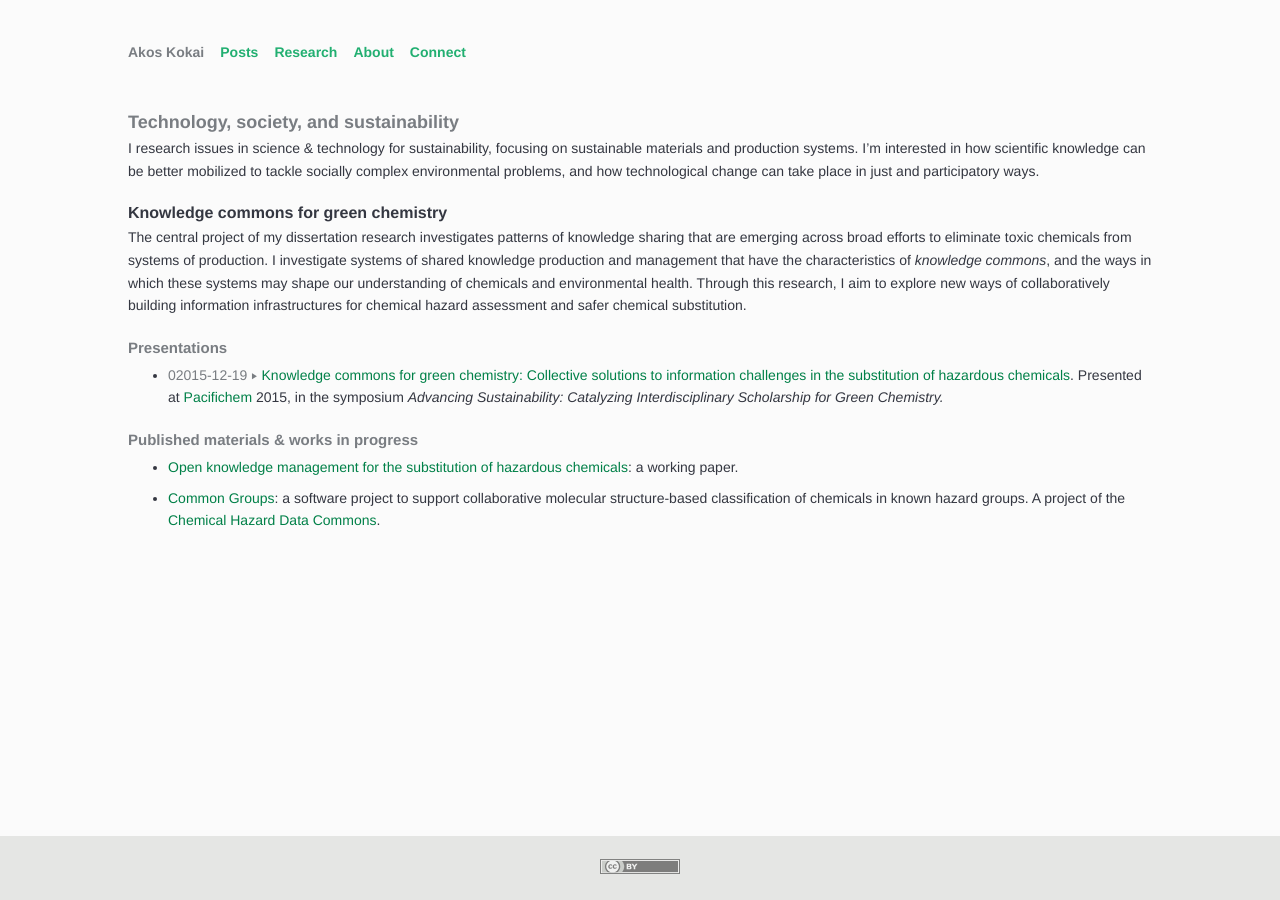
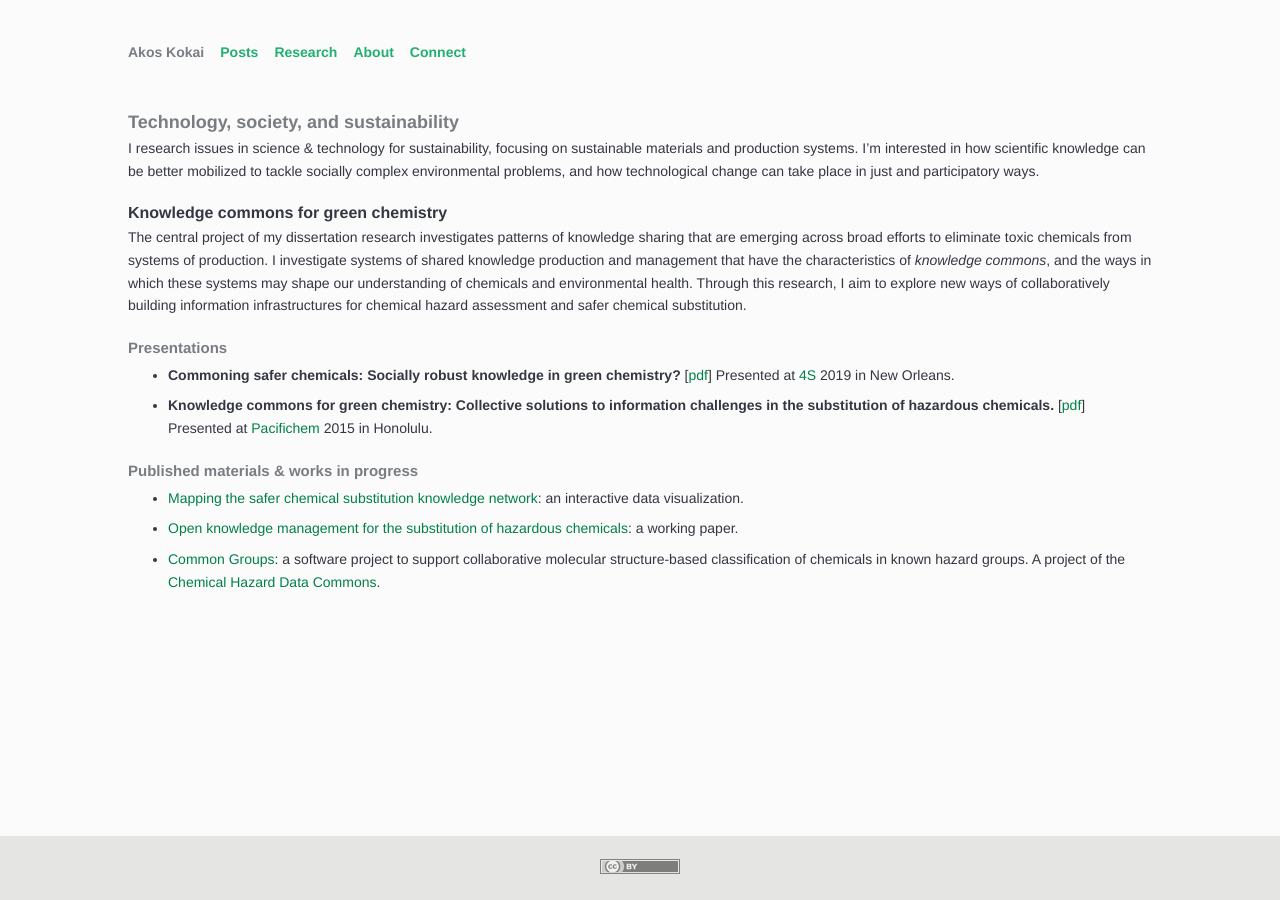
Before and after one commit to akokai/akokai.github.io, a Jekyll site: the page built from research/index.html, in a window 1280 px wide. Built offline with Jekyll 4.4.1, drawn with Linux system fonts in a browser that asks for light colours.

Commit message:
Add network graph visualization

```diff
--- a/_includes/network.html
+++ b/_includes/network.html
@@ -8,11 +8,8 @@
     height: 500px;
   }
 </style>
-<div id="figure">
+<div id="figure" data-url="https://kaios.net/safer-chemicals-network/data">
 <svg id="graph"></svg>
 </div>
-<script>
-const dataUrl = "https://kaios.net/safer-chemicals-network/data";
-</script>
 <script src="https://d3js.org/d3.v5.min.js"></script>
 <script src="https://kaios.net/safer-chemicals-network/src/graph.js"></script>
--- a/research/index.html
+++ b/research/index.html
@@ -9,11 +9,13 @@
 
 <h4 id="talks">Presentations</h4>
 <ul class="flow">
-<li><a class="quiet" href="{{ site.url }}/assets/Kokai_Pacifichem_2015-12-19.pdf">02015-12-19 &#x25b8;</a> <a href="{{ site.url }}/assets/Kokai_Pacifichem_2015-12-19.pdf" target="_blank">Knowledge commons for green chemistry: Collective solutions to information challenges in the substitution of hazardous chemicals</a>. Presented at <a href="https://pacifichem.org/">Pacifichem </a> 2015, in the symposium <em>Advancing Sustainability: Catalyzing Interdisciplinary Scholarship for Green Chemistry.</em></li>
+<li><strong>Commoning safer chemicals: Socially robust knowledge in green chemistry?</strong> [<a href="{{ site.url }}/assets/Kokai_4S_2019-09-07.pdf" target="_blank">pdf</a>] Presented at <a href="https://www.4sonline.org">4S</a> 2019 in New Orleans.</em></li>
+<li><strong>Knowledge commons for green chemistry: Collective solutions to information challenges in the substitution of hazardous chemicals.</strong> [<a href="{{ site.url }}/assets/Kokai_Pacifichem_2015-12-19.pdf" target="_blank">pdf</a>] Presented at <a href="https://pacifichem.org/">Pacifichem </a> 2015 in Honolulu.</em></li>
 </ul>
 
 <h4 id="pub">Published materials &amp; works in progress</h4>
 <ul class="flow">
+<li><a href="{{ site.url }}/research/network">Mapping the safer chemical substitution knowledge network</a>: an interactive data visualization.</li>
 <li><a href="{{ site.url }}/research/organizing/">Open knowledge management for the substitution of hazardous chemicals</a>: a working paper.</li>
 <li><a href="https://kaios.net/commongroups/">Common Groups</a>: a software project to support collaborative molecular structure-based classification of chemicals in known hazard groups. A project of the <a href="https://commons.healthymaterials.net/">Chemical Hazard Data Commons</a>.</li>
 </ul>
```
Also changed, not shown: research/network/index.md (added, +57 -0 lines).
